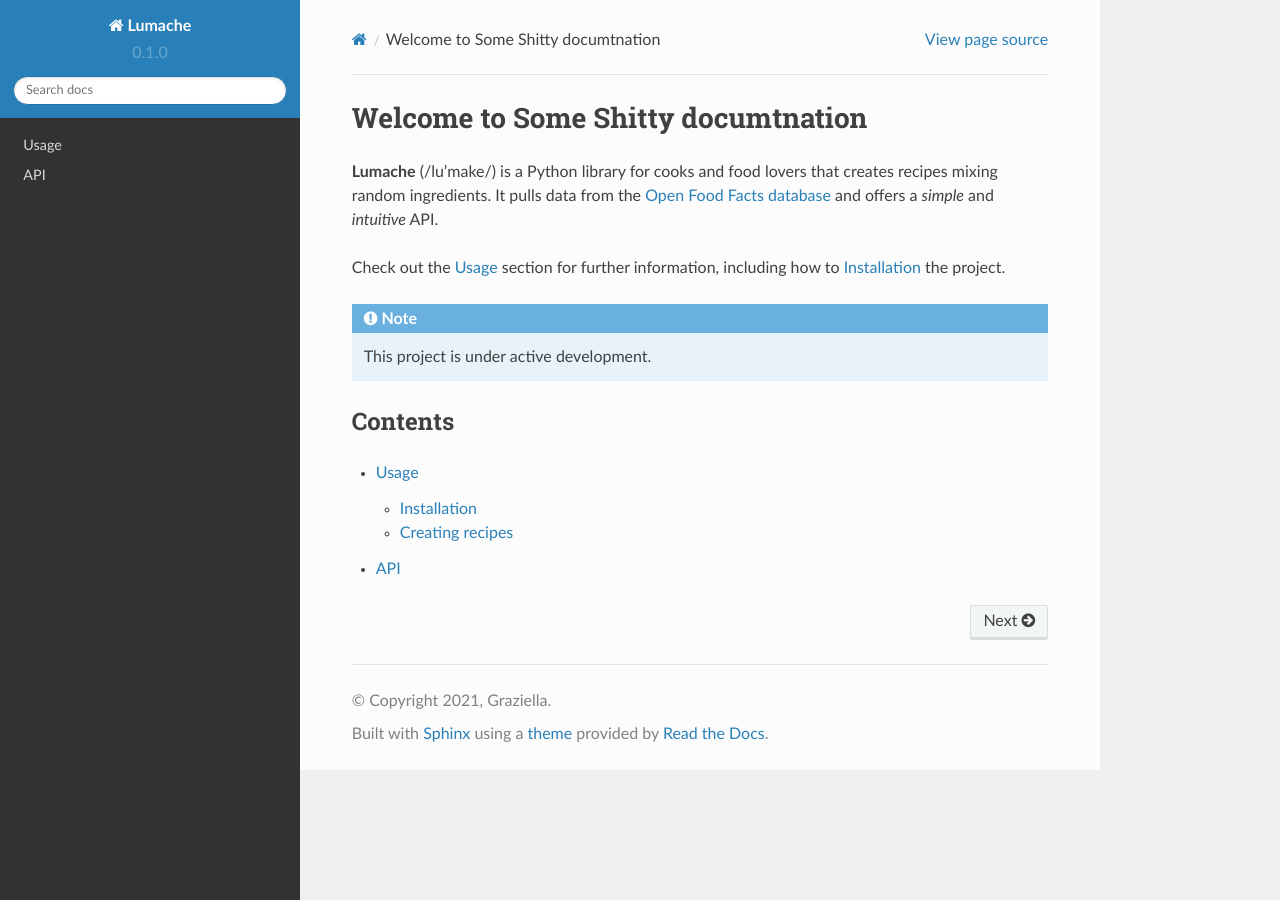
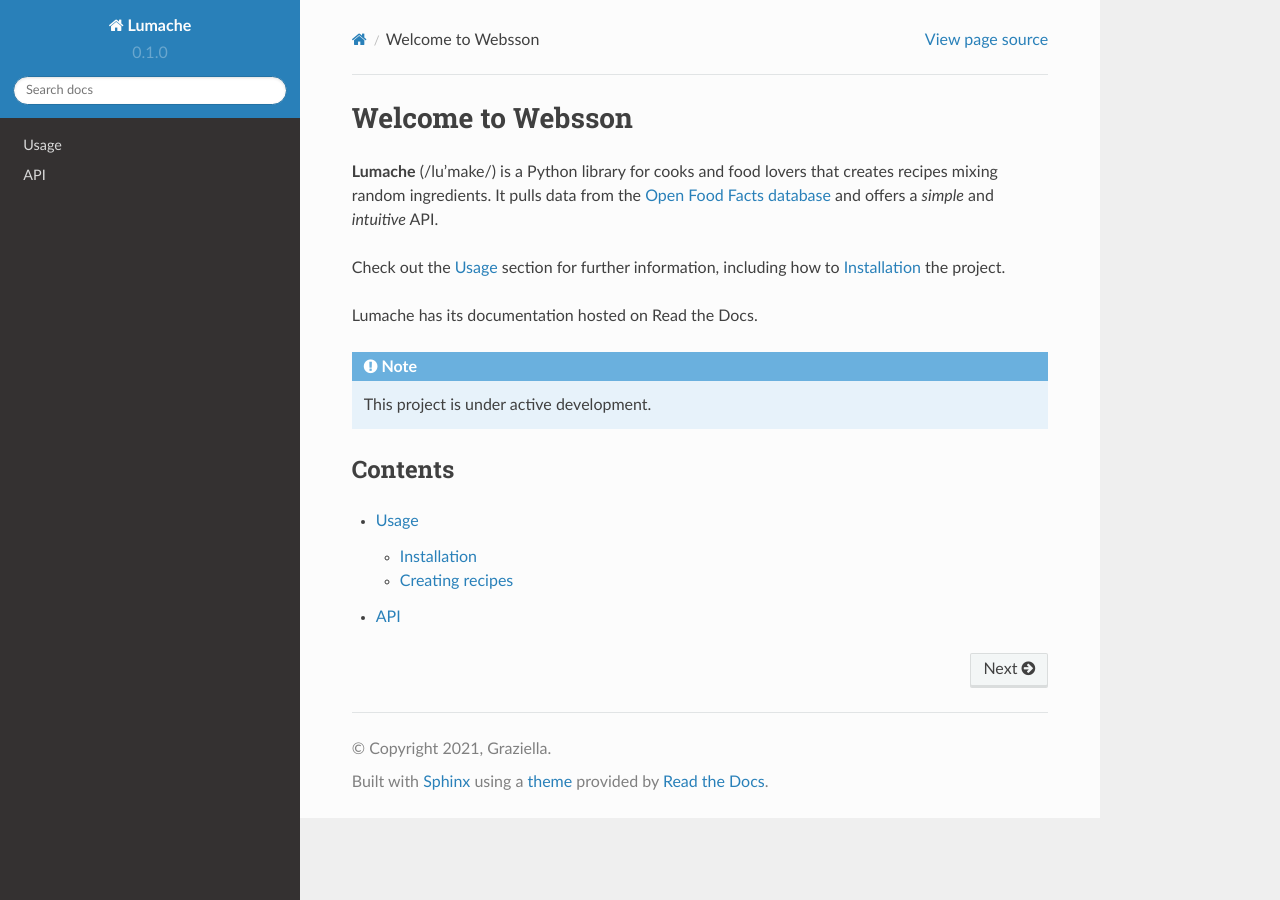
Before and after one commit to Eudorajab1/websson-userguide, a Sphinx documentation site: the page built from docs/source/index.rst, in a window 1280 px wide. Built offline with Sphinx 7.4.7 and the Read the Docs theme 2.0.0, drawn with Linux system fonts in a browser that asks for light colours.

Commit message:
Update index.rst
some stuff here

```diff
--- a/docs/source/index.rst
+++ b/docs/source/index.rst
@@ -1,5 +1,5 @@
-Welcome to Some Shitty documtnation
-===================================
+Welcome to Websson
+==================
 
 **Lumache** (/lu'make/) is a Python library for cooks and food lovers
 that creates recipes mixing random ingredients.
@@ -8,6 +8,8 @@ and offers a *simple* and *intuitive* API.
 
 Check out the :doc:`usage` section for further information, including
 how to :ref:`installation` the project.
+
+Lumache has its documentation hosted on Read the Docs.
 
 .. note::
 
```
